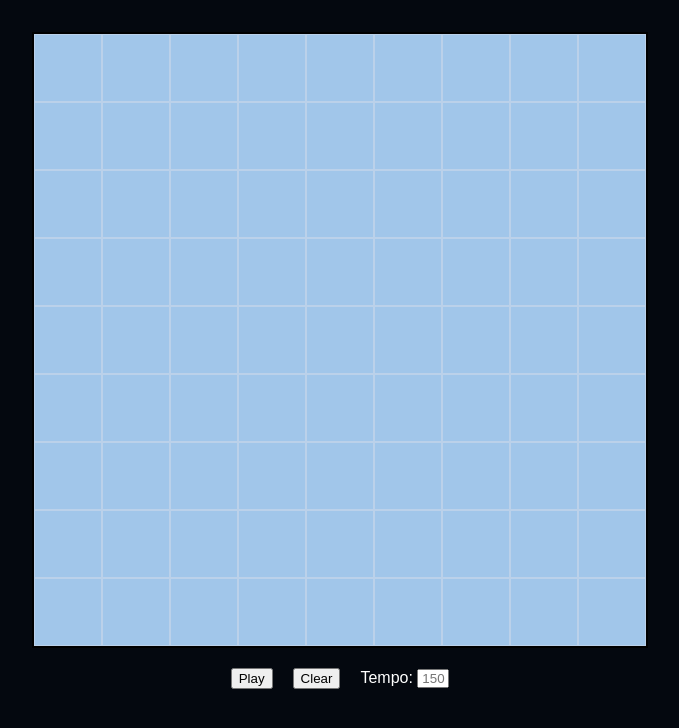
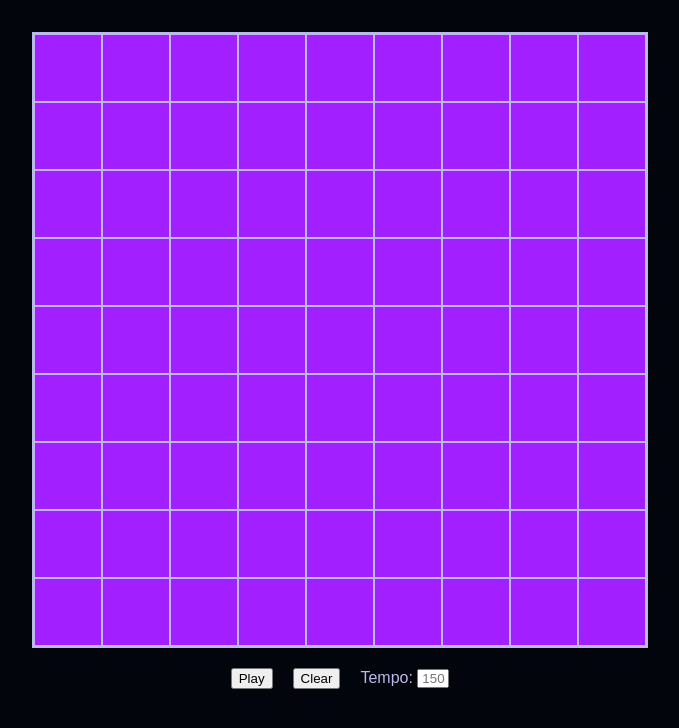
Before and after one commit to marwahaha/otomata, a React (Create React App) app: page / in a window 1280 px wide. Shown: the top 728 px of the page, without its empty margins (300-979 px from the left). Built offline with nearby package versions, Linux system fonts and the light colour scheme; the HTML template or start-up script is replaced by a standard one.

Commit message:
Get nicer colors

```diff
--- a/src/App.css
+++ b/src/App.css
@@ -4,15 +4,6 @@
     user-select: none;
     height: 92vh;
     max-height: 92vh;
-}
-
-td {
-    border: 1px solid #BBD1EA;
-}
-
-.controls {
-    color: white;
-    font-family: Arial, Helvetica, sans-serif;
 }
 
 .spacer {
@@ -37,12 +28,6 @@ input[type=number] {
   -moz-appearance: textfield;
 }
 
-table {
-    margin: auto;
-    border: 2px solid black;
-    border-collapse: collapse;
-}
-
 .cell {
     display: inline-block;
     width: min(8vw, 8vh);
@@ -53,14 +38,31 @@ table {
     font-weight: bolder;
 }
 
+.controls {
+    color: #bcbaec;
+    font-family: Arial, Helvetica, sans-serif;
+}
+
+table {
+    margin: auto;
+    border: 2px solid #bcbaec;
+    border-collapse: collapse;
+}
+
+.cell.flashing {
+    background-color: #e18ae4;
+}
+
 td {
-    background-color: #507DBC;
+    border: 1px solid #bcbaec;
+    background-color: #fdf4d8;
 }
 
 td:empty {
-    background-color: #A1C6EA;
+    background-color: rgb(162, 31, 255)  ;
 }
 
 html {
-    background-color: #04080F;
+    background-color: #02050c;
+    color:  #3e3d4d;
 }
--- a/src/Grid.js
+++ b/src/Grid.js
@@ -130,8 +130,8 @@ export class Grid extends Ticker {
       }
     }
     let cells = document.getElementsByClassName("cell");
-    cellsToFlash.forEach(id => {if (!cells[id].innerText) {cells[id].style.backgroundColor = '#DAE3E5'}});
-    setTimeout(() => cellsToFlash.forEach(id => {if (!cells[id].innerText) {cells[id].style.backgroundColor = ''}}), 75);
+    cellsToFlash.forEach(id => {if (!cells[id].innerText) {cells[id].className = 'cell flashing'}});
+    setTimeout(() => cellsToFlash.forEach(id => {if (!cells[id].innerText) {cells[id].className = 'cell'}}), 75);
   }
 
   didHitWall(pos, dir) {
```
